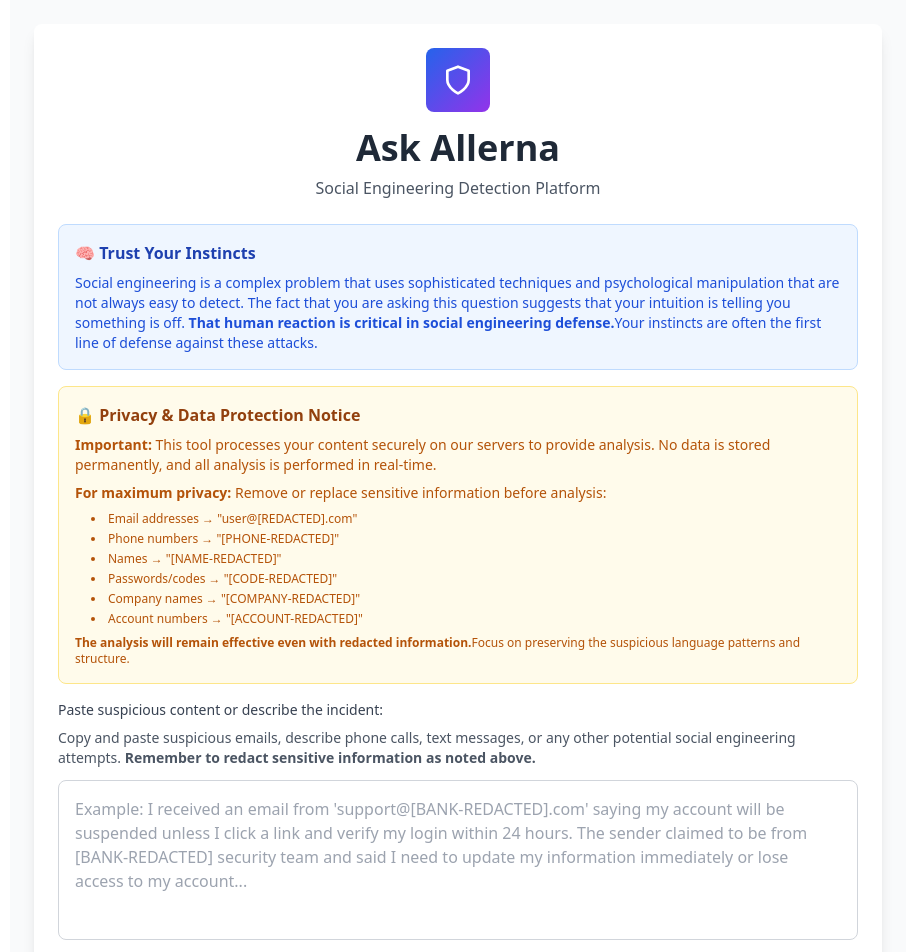
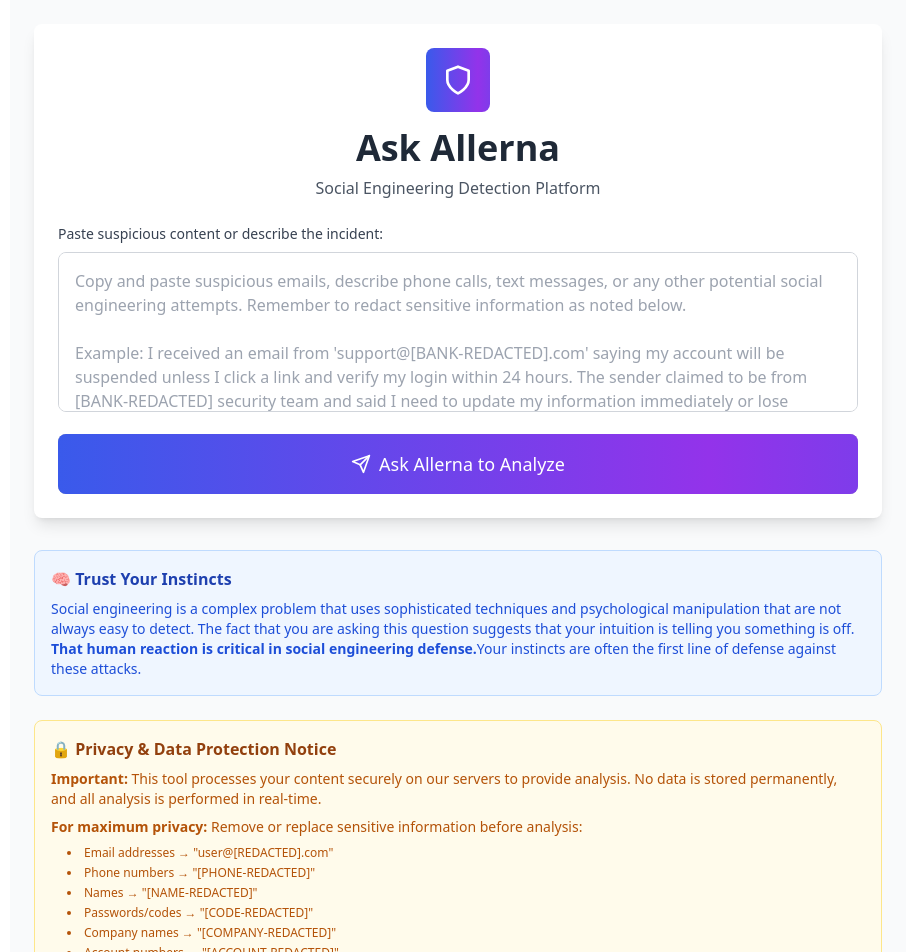
Before and after one commit to Bovtenko/ask-allerna, a Next.js app: page / in a window 1280 px wide. Shown: the top 952 px of the page, without its empty margins (182-1097 px from the left). Built offline with nearby package versions, Linux system fonts and the light colour scheme.

Commit message:
UX fix (may crash it)

```diff
--- a/components/AskAllerna.js
+++ b/components/AskAllerna.js
@@ -100,11 +100,27 @@ DO NOT output anything other than valid JSON. Your response must start with { an
 
   return (
     <div className="max-w-4xl mx-auto p-6 bg-gray-50 min-h-screen">
+      <style dangerouslySetInnerHTML={{
+        __html: `
+        @keyframes wave {
+          0% {
+            background-position: 200% 0;
+          }
+          100% {
+            background-position: -200% 0;
+          }
+        }
+        .animate-wave {
+          animation: wave 6s linear infinite;
+        }
+        `
+      }} />
       <div className="bg-white rounded-lg shadow-lg p-6 mb-6">
         <div className="text-center mb-6">
           <div className="flex justify-center mb-4">
-            <div className="w-16 h-16 bg-gradient-to-br from-blue-600 to-purple-600 rounded-lg flex items-center justify-center">
-              <Shield className="w-8 h-8 text-white" />
+            <div className="w-16 h-16 rounded-lg flex items-center justify-center relative overflow-hidden">
+              <div className="absolute inset-0 bg-gradient-to-r from-blue-600 via-purple-600 via-blue-600 via-purple-600 to-blue-600 animate-wave" style={{backgroundSize: '200% 100%'}}></div>
+              <Shield className="w-8 h-8 text-white relative z-10" />
             </div>
           </div>
           <h1 className="text-4xl font-bold text-gray-800 mb-2">Ask Allerna</h1>
@@ -112,53 +128,16 @@ DO NOT output anything other than valid JSON. Your response must start with { an
         </div>
 
         <div className="space-y-4">
-          <div className="bg-blue-50 border border-blue-200 rounded-lg p-4 mb-4">
-            <h3 className="font-bold text-blue-800 mb-2">🧠 Trust Your Instincts</h3>
-            <p className="text-sm text-blue-700">
-              Social engineering is a complex problem that uses sophisticated techniques and psychological manipulation
-              that are not always easy to detect. The fact that you are asking this question suggests that your intuition
-              is telling you something is off. <strong>That human reaction is critical in social engineering defense.</strong>
-              Your instincts are often the first line of defense against these attacks.
-            </p>
-          </div>
-
-          <div className="bg-amber-50 border border-amber-200 rounded-lg p-4 mb-4">
-            <h3 className="font-bold text-amber-800 mb-2">🔒 Privacy & Data Protection Notice</h3>
-            <div className="text-sm text-amber-700 space-y-2">
-              <p>
-                <strong>Important:</strong> This tool processes your content securely on our servers to provide analysis.
-                No data is stored permanently, and all analysis is performed in real-time.
-              </p>
-              <p>
-                <strong>For maximum privacy:</strong> Remove or replace sensitive information before analysis:
-              </p>
-              <ul className="list-disc list-inside ml-4 text-xs space-y-1">
-                <li>Email addresses → "user@[REDACTED].com"</li>
-                <li>Phone numbers → "[PHONE-REDACTED]"</li>
-                <li>Names → "[NAME-REDACTED]"</li>
-                <li>Passwords/codes → "[CODE-REDACTED]"</li>
-                <li>Company names → "[COMPANY-REDACTED]"</li>
-                <li>Account numbers → "[ACCOUNT-REDACTED]"</li>
-              </ul>
-              <p className="text-xs">
-                <strong>The analysis will remain effective even with redacted information.</strong>
-                Focus on preserving the suspicious language patterns and structure.
-              </p>
-            </div>
-          </div>
-
           <div>
             <label className="block text-sm font-medium text-gray-700 mb-2">
               Paste suspicious content or describe the incident:
             </label>
-            <div className="mb-3 text-sm text-gray-600">
-              Copy and paste suspicious emails, describe phone calls, text messages, or any other potential social engineering attempts.
-              <strong> Remember to redact sensitive information as noted above.</strong>
-            </div>
             <textarea
               value={input}
               onChange={(e) => setInput(e.target.value)}
-              placeholder="Example: I received an email from 'support@[BANK-REDACTED].com' saying my account will be suspended unless I click a link and verify my login within 24 hours. The sender claimed to be from [BANK-REDACTED] security team and said I need to update my information immediately or lose access to my account..."
+              placeholder="Copy and paste suspicious emails, describe phone calls, text messages, or any other potential social engineering attempts. Remember to redact sensitive information as noted below.
+
+Example: I received an email from 'support@[BANK-REDACTED].com' saying my account will be suspended unless I click a link and verify my login within 24 hours. The sender claimed to be from [BANK-REDACTED] security team and said I need to update my information immediately or lose access to my account..."
               className="w-full h-40 p-4 border border-gray-300 rounded-lg focus:ring-2 focus:ring-blue-500 focus:border-blue-500 resize-none"
             />
           </div>
@@ -166,8 +145,10 @@ DO NOT output anything other than valid JSON. Your response must start with { an
           <button
             onClick={analyzeIncident}
             disabled={isAnalyzing || !input.trim()}
-            className="w-full flex items-center justify-center gap-2 px-6 py-4 bg-gradient-to-r from-blue-600 to-purple-600 text-white rounded-lg hover:from-blue-700 hover:to-purple-700 disabled:bg-gray-400 font-medium text-lg transition-all duration-200"
+            className="w-full flex items-center justify-center gap-2 px-6 py-4 text-white rounded-lg hover:opacity-90 disabled:bg-gray-400 font-medium text-lg transition-all duration-200 relative overflow-hidden"
           >
+            <div className="absolute inset-0 bg-gradient-to-r from-blue-600 via-purple-600 via-blue-600 via-purple-600 to-blue-600 animate-wave" style={{backgroundSize: '200% 100%'}}></div>
+            <div className="relative z-10 flex items-center gap-2">
               {isAnalyzing ? (
                 <>
                   <div className="animate-spin rounded-full h-5 w-5 border-b-2 border-white"></div>
@@ -179,6 +160,7 @@ DO NOT output anything other than valid JSON. Your response must start with { an
                   Ask Allerna to Analyze
                 </>
               )}
+            </div>
           </button>
         </div>
       </div>
@@ -254,7 +236,44 @@ DO NOT output anything other than valid JSON. Your response must start with { an
         </div>
       )}
 
-      <div className="mt-8 bg-gray-100 border border-gray-300 rounded-lg p-6">
+      {/* Trust Your Instincts Section - Moved to bottom */}
+      <div className="mt-8 bg-blue-50 border border-blue-200 rounded-lg p-4">
+        <h3 className="font-bold text-blue-800 mb-2">🧠 Trust Your Instincts</h3>
+        <p className="text-sm text-blue-700">
+          Social engineering is a complex problem that uses sophisticated techniques and psychological manipulation
+          that are not always easy to detect. The fact that you are asking this question suggests that your intuition
+          is telling you something is off. <strong>That human reaction is critical in social engineering defense.</strong>
+          Your instincts are often the first line of defense against these attacks.
+        </p>
+      </div>
+
+      {/* Privacy & Data Protection Notice - Moved to bottom */}
+      <div className="mt-6 bg-amber-50 border border-amber-200 rounded-lg p-4">
+        <h3 className="font-bold text-amber-800 mb-2">🔒 Privacy & Data Protection Notice</h3>
+        <div className="text-sm text-amber-700 space-y-2">
+          <p>
+            <strong>Important:</strong> This tool processes your content securely on our servers to provide analysis.
+            No data is stored permanently, and all analysis is performed in real-time.
+          </p>
+          <p>
+            <strong>For maximum privacy:</strong> Remove or replace sensitive information before analysis:
+          </p>
+          <ul className="list-disc list-inside ml-4 text-xs space-y-1">
+            <li>Email addresses → "user@[REDACTED].com"</li>
+            <li>Phone numbers → "[PHONE-REDACTED]"</li>
+            <li>Names → "[NAME-REDACTED]"</li>
+            <li>Passwords/codes → "[CODE-REDACTED]"</li>
+            <li>Company names → "[COMPANY-REDACTED]"</li>
+            <li>Account numbers → "[ACCOUNT-REDACTED]"</li>
+          </ul>
+          <p className="text-xs">
+            <strong>The analysis will remain effective even with redacted information.</strong>
+            Focus on preserving the suspicious language patterns and structure.
+          </p>
+        </div>
+      </div>
+
+      <div className="mt-6 bg-gray-100 border border-gray-300 rounded-lg p-6">
         <h3 className="font-bold text-gray-800 mb-3">⚠️ Important Legal Disclaimer</h3>
         <div className="text-sm text-gray-700 space-y-3">
           <p>
```
Lines whose indentation alone changed are shown as unchanged.
